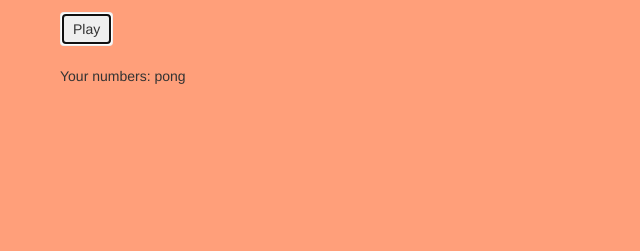
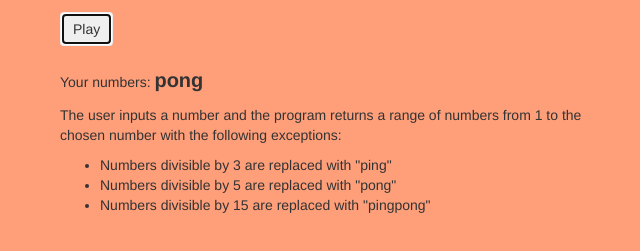
Before and after one commit to treddson/Ping-Pong, a plain HTML site: page index.html in a window 1280 px wide. Both pictures are taken after typing "5" into the empty fields and a click on the button "Play". Shown: the part 145-396 px from the top of the page, without its empty margins (10-650 px from the left). Drawn offline with nearby package versions, Linux system fonts and the light colour scheme.

Commit message:
updated fonts and cleaned up code

```diff
--- a/css/styles.css
+++ b/css/styles.css
@@ -9,3 +9,12 @@
 body {
   background-color: #ff9f7a;
 }
+
+.description {
+  width: 50%;
+}
+
+#sentenceTwo {
+  font-weight: bold;
+  font-size: 20px;
+}
--- a/index.html
+++ b/index.html
@@ -27,6 +27,14 @@
       <p>Your numbers: <span id="sentenceTwo"></span></p>
     </div>
 
+    <p class="description">The user inputs a number and the program returns a range of numbers from 1 to the chosen number with the following exceptions:</p>
+
+    <ul>
+      <li>Numbers divisible by 3 are replaced with "ping"</li>
+      <li>Numbers divisible by 5 are replaced with "pong"</li>
+      <li>Numbers divisible by 15 are replaced with "pingpong"</li>
+    </ul>
+
   </div>
 
 </body>
```
